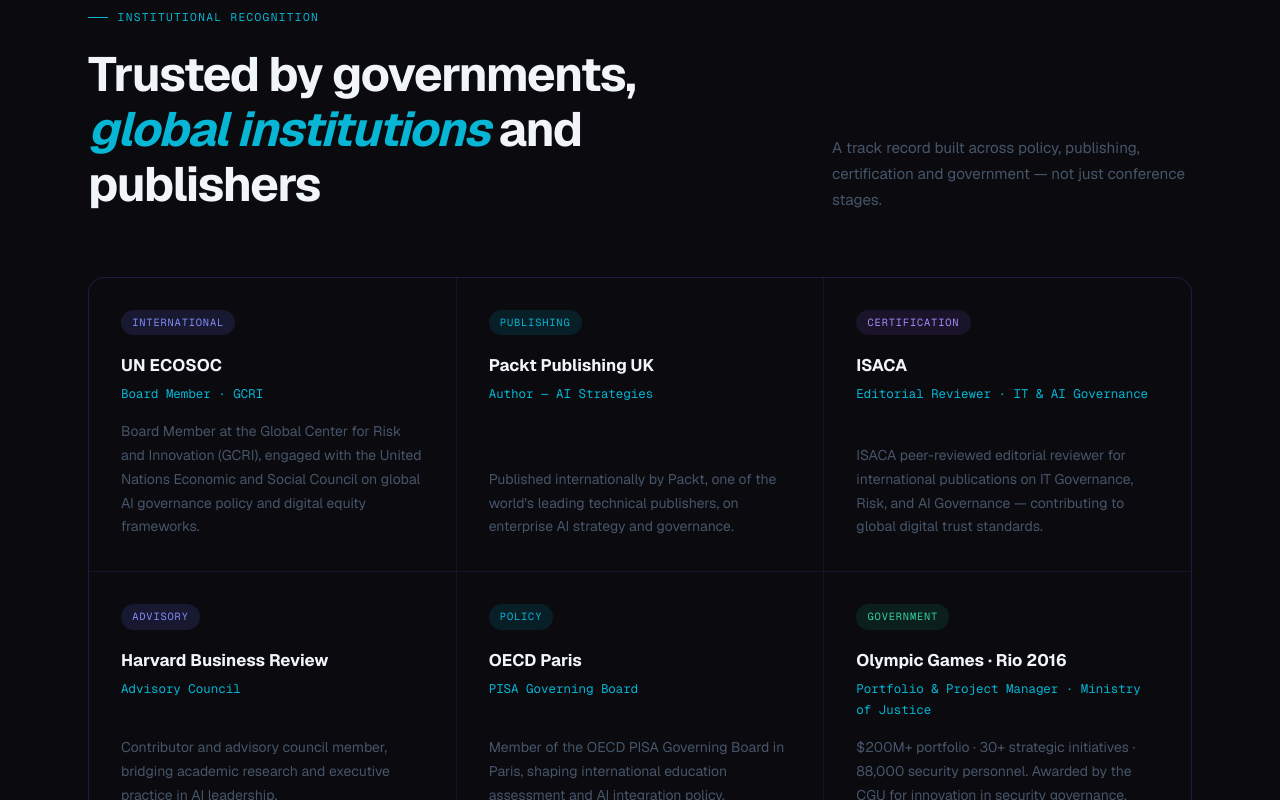
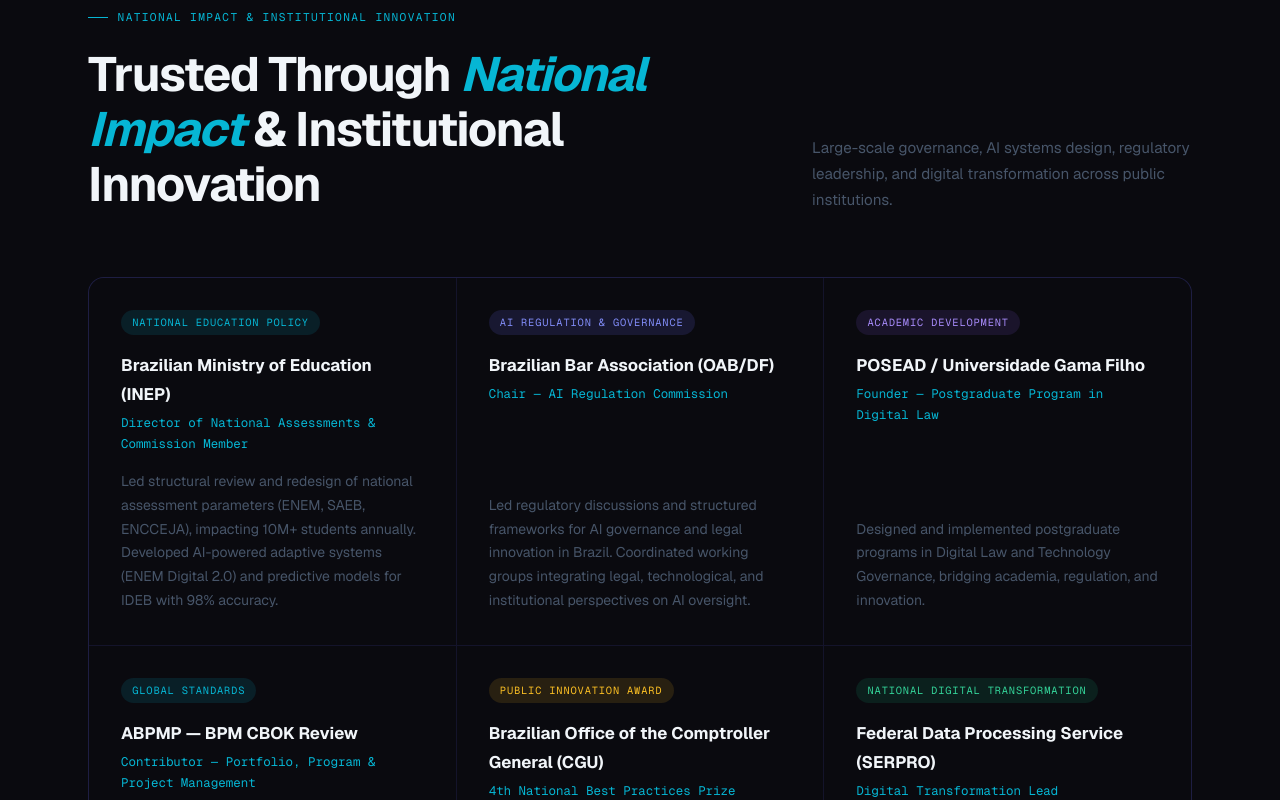
Before and after one commit to andersonfurtado/Anderson-site, a Next.js app: page / in a window 1280 px wide. Shown: the part 920-1720 px from the top of the page. Built offline with nearby package versions, Linux system fonts and the light colour scheme.

Commit message:
fix: clarify ABPMP BPM CBOK as Business Process Management standard

```diff
--- a/src/components/InstitutionalSection.tsx
+++ b/src/components/InstitutionalSection.tsx
@@ -6,59 +6,59 @@
 
 const credentials = [
   {
-    org: "UN ECOSOC",
-    role: "Board Member · GCRI",
-    tag: "International",
-    desc: "Board Member at the Global Center for Risk and Innovation (GCRI), engaged with the United Nations Economic and Social Council on global AI governance policy and digital equity frameworks.",
+    org: "Brazilian Ministry of Education (INEP)",
+    role: "Director of National Assessments & Commission Member",
+    tag: "National Education Policy",
+    desc: "Led structural review and redesign of national assessment parameters (ENEM, SAEB, ENCCEJA), impacting 10M+ students annually. Developed AI-powered adaptive systems (ENEM Digital 2.0) and predictive models for IDEB with 98% accuracy.",
   },
   {
-    org: "Packt Publishing UK",
-    role: "Author — AI Strategies",
-    tag: "Publishing",
-    desc: "Published internationally by Packt, one of the world's leading technical publishers, on enterprise AI strategy and governance.",
+    org: "Brazilian Bar Association (OAB/DF)",
+    role: "Chair — AI Regulation Commission",
+    tag: "AI Regulation & Governance",
+    desc: "Led regulatory discussions and structured frameworks for AI governance and legal innovation in Brazil. Coordinated working groups integrating legal, technological, and institutional perspectives on AI oversight.",
   },
   {
-    org: "ISACA",
-    role: "Editorial Reviewer · IT & AI Governance",
-    tag: "Certification",
-    desc: "ISACA peer-reviewed editorial reviewer for international publications on IT Governance, Risk, and AI Governance — contributing to global digital trust standards.",
+    org: "POSEAD / Universidade Gama Filho",
+    role: "Founder — Postgraduate Program in Digital Law",
+    tag: "Academic Development",
+    desc: "Designed and implemented postgraduate programs in Digital Law and Technology Governance, bridging academia, regulation, and innovation.",
   },
   {
-    org: "Harvard Business Review",
-    role: "Advisory Council",
-    tag: "Advisory",
-    desc: "Contributor and advisory council member, bridging academic research and executive practice in AI leadership.",
+    org: "ABPMP — BPM CBOK Review",
+    role: "Contributor — Portfolio, Program & Project Management",
+    tag: "Global Standards",
+    desc: "Contributed to the ABPMP BPM CBOK — the international standard for Business Process Management — coordinating revision of governance models for portfolio, program, and project management methodologies.",
   },
   {
-    org: "OECD Paris",
-    role: "PISA Governing Board",
-    tag: "Policy",
-    desc: "Member of the OECD PISA Governing Board in Paris, shaping international education assessment and AI integration policy.",
+    org: "Brazilian Office of the Comptroller General (CGU)",
+    role: "4th National Best Practices Prize",
+    tag: "Public Innovation Award",
+    desc: "Awarded for innovative project governance methodology implemented during the Rio 2016 Olympic and Paralympic Games — recognized as national benchmark.",
   },
   {
-    org: "Olympic Games · Rio 2016",
-    role: "Portfolio & Project Manager · Ministry of Justice",
-    tag: "Government",
-    desc: "$200M+ portfolio · 30+ strategic initiatives · 88,000 security personnel. Awarded by the CGU for innovation in security governance.",
+    org: "Federal Data Processing Service (SERPRO)",
+    role: "Digital Transformation Lead",
+    tag: "National Digital Transformation",
+    desc: "Led creation of Brazil's first fully digital public contracting system with certified digital signatures (2009), eliminating physical processes and transforming procurement governance.",
   },
 ];
 
 const tagColors: Record<string, string> = {
-  International: "rgba(99,102,241,0.15)",
-  Publishing: "rgba(6,182,212,0.12)",
-  Certification: "rgba(139,92,246,0.12)",
-  Advisory: "rgba(99,102,241,0.15)",
-  Policy: "rgba(6,182,212,0.12)",
-  Government: "rgba(16,185,129,0.12)",
+  "National Education Policy": "rgba(6,182,212,0.12)",
+  "AI Regulation & Governance": "rgba(99,102,241,0.15)",
+  "Academic Development": "rgba(139,92,246,0.12)",
+  "Global Standards": "rgba(6,182,212,0.12)",
+  "Public Innovation Award": "rgba(251,191,36,0.12)",
+  "National Digital Transformation": "rgba(16,185,129,0.12)",
 };
 
 const tagTextColors: Record<string, string> = {
-  International: "var(--accent-glow)",
-  Publishing: "var(--accent-cyan)",
-  Certification: "#a78bfa",
-  Advisory: "var(--accent-glow)",
-  Policy: "var(--accent-cyan)",
-  Government: "#34d399",
+  "National Education Policy": "var(--accent-cyan)",
+  "AI Regulation & Governance": "var(--accent-glow)",
+  "Academic Development": "#a78bfa",
+  "Global Standards": "var(--accent-cyan)",
+  "Public Innovation Award": "#fbbf24",
+  "National Digital Transformation": "#34d399",
 };
 
 export default function InstitutionalSection() {
@@ -97,7 +97,7 @@
             }}
           >
             <span style={{ width: "20px", height: "1px", background: "var(--accent-cyan)", display: "inline-block" }} />
-            Institutional Recognition
+            National Impact & Institutional Innovation
           </div>
 
           <div style={{ display: "flex", alignItems: "flex-end", justifyContent: "space-between", gap: "2rem", flexWrap: "wrap" }}>
@@ -111,14 +111,14 @@
                 maxWidth: "600px",
               }}
             >
-              Trusted by governments,{" "}
+              Trusted Through{" "}
               <em style={{ fontStyle: "italic", color: "var(--accent-cyan)" }}>
-                global institutions
+                National Impact
               </em>{" "}
-              and publishers
+              & Institutional Innovation
             </h2>
-            <p style={{ fontSize: "0.95rem", color: "var(--text-muted)", maxWidth: "360px", lineHeight: 1.7 }}>
-              A track record built across policy, publishing, certification and government — not just conference stages.
+            <p style={{ fontSize: "0.95rem", color: "var(--text-muted)", maxWidth: "380px", lineHeight: 1.7 }}>
+              Large-scale governance, AI systems design, regulatory leadership, and digital transformation across public institutions.
             </p>
           </div>
         </motion.div>
```
